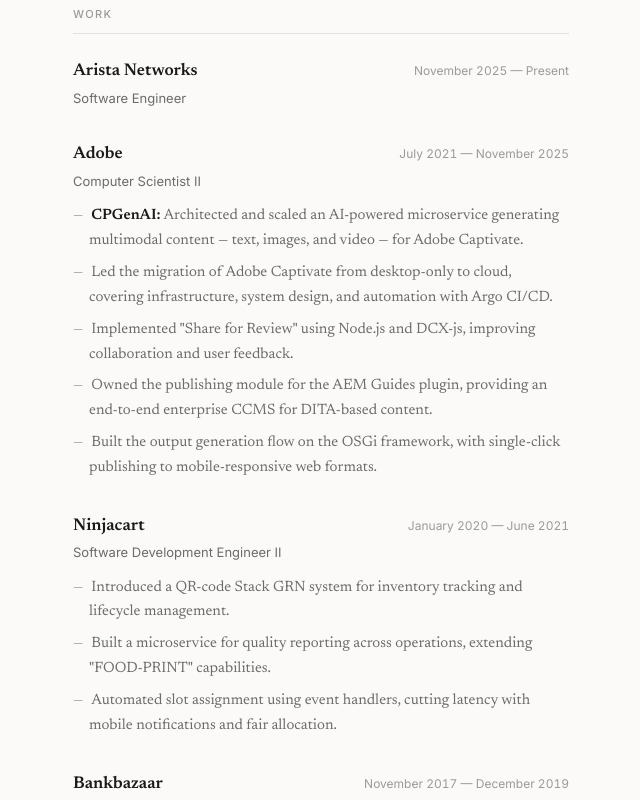
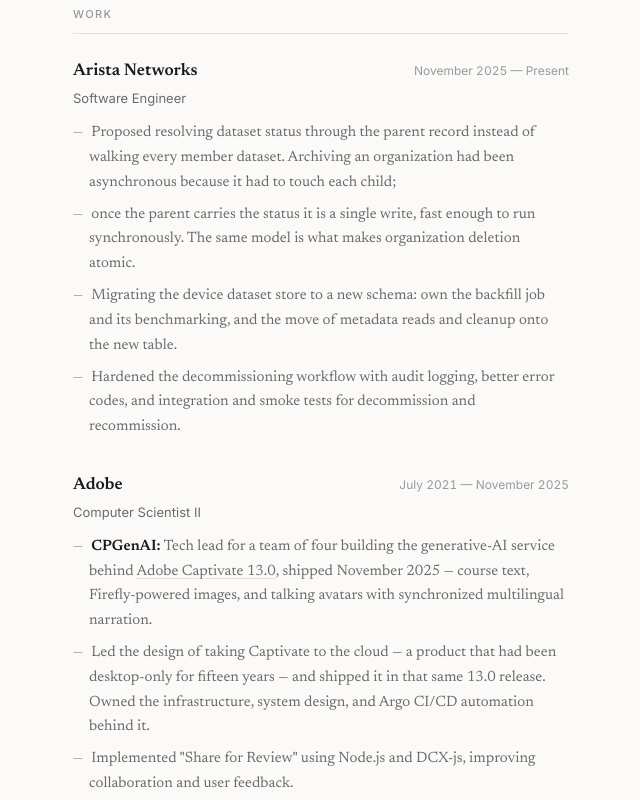
Before and after one commit to niteshbhargv/niteshbhargv.github.io, a React (Vite) app: page / in a window 1280 px wide. Shown: the part 840-1640 px from the top of the page, without its empty margins (319-959 px from the left). Built offline with nearby package versions, Linux system fonts and the light colour scheme.

Commit message:
Rebuild site (#5)
* Ground the Adobe entry

* refactoring

```diff
--- a/src/components/Experience.tsx
+++ b/src/components/Experience.tsx
@@ -1,4 +1,9 @@
 import React from 'react';
+
+// Adobe's own release notes. The CPGenAI and cloud claims below point at it so a
+// reader can check them rather than take them on faith.
+const CAPTIVATE_13_RELEASE =
+  'https://helpx.adobe.com/captivate/help/adobe-captivate--13-0-update--release-notes.html';
 
 interface ExperienceItem {
   company: string;
@@ -12,7 +17,12 @@
     company: 'Arista Networks',
     role: 'Software Engineer',
     duration: 'November 2025 — Present',
-    achievements: [],
+    achievements: [
+      'Proposed resolving dataset status through the parent record instead of walking every member dataset. Archiving an organization had been asynchronous because it had to touch each child;',
+      'once the parent carries the status it is a single write, fast enough to run synchronously. The same model is what makes organization deletion atomic.',
+      'Migrating the device dataset store to a new schema: own the backfill job and its benchmarking, and the move of metadata reads and cleanup onto the new table.',
+      'Hardened the decommissioning workflow with audit logging, better error codes, and integration and smoke tests for decommission and recommission.',
+    ],
   },
   {
     company: 'Adobe',
@@ -20,12 +30,21 @@
     duration: 'July 2021 — November 2025',
     achievements: [
       <>
-        <strong>CPGenAI:</strong> Architected and scaled an AI-powered microservice generating
-        multimodal content — text, images, and video — for Adobe Captivate.
+        <strong>CPGenAI:</strong> Tech lead for a team of four building the generative-AI service
+        behind{' '}
+        <a href={CAPTIVATE_13_RELEASE} target="_blank" rel="noopener noreferrer">
+          Adobe Captivate 13.0
+        </a>
+        , shipped November 2025 — course text, Firefly-powered images, and talking avatars with
+        synchronized multilingual narration.
       </>,
-      'Led the migration of Adobe Captivate from desktop-only to cloud, covering infrastructure, system design, and automation with Argo CI/CD.',
+      <>
+        Led the design of taking Captivate to the cloud — a product that had been desktop-only for
+        fifteen years — and shipped it in that same 13.0 release. Owned the infrastructure, system
+        design, and Argo CI/CD automation behind it.
+      </>,
       'Implemented "Share for Review" using Node.js and DCX-js, improving collaboration and user feedback.',
-      'Owned the publishing module for the AEM Guides plugin, providing an end-to-end enterprise CCMS for DITA-based content.',
+      'Owned the publishing module of the AEM Guides plugin for two years — an end-to-end enterprise CCMS for DITA-based content.',
       'Built the output generation flow on the OSGi framework, with single-click publishing to mobile-responsive web formats.',
     ],
   },
```
Also changed, not shown: 1 other file (tests, documents, lock files or other folders).
